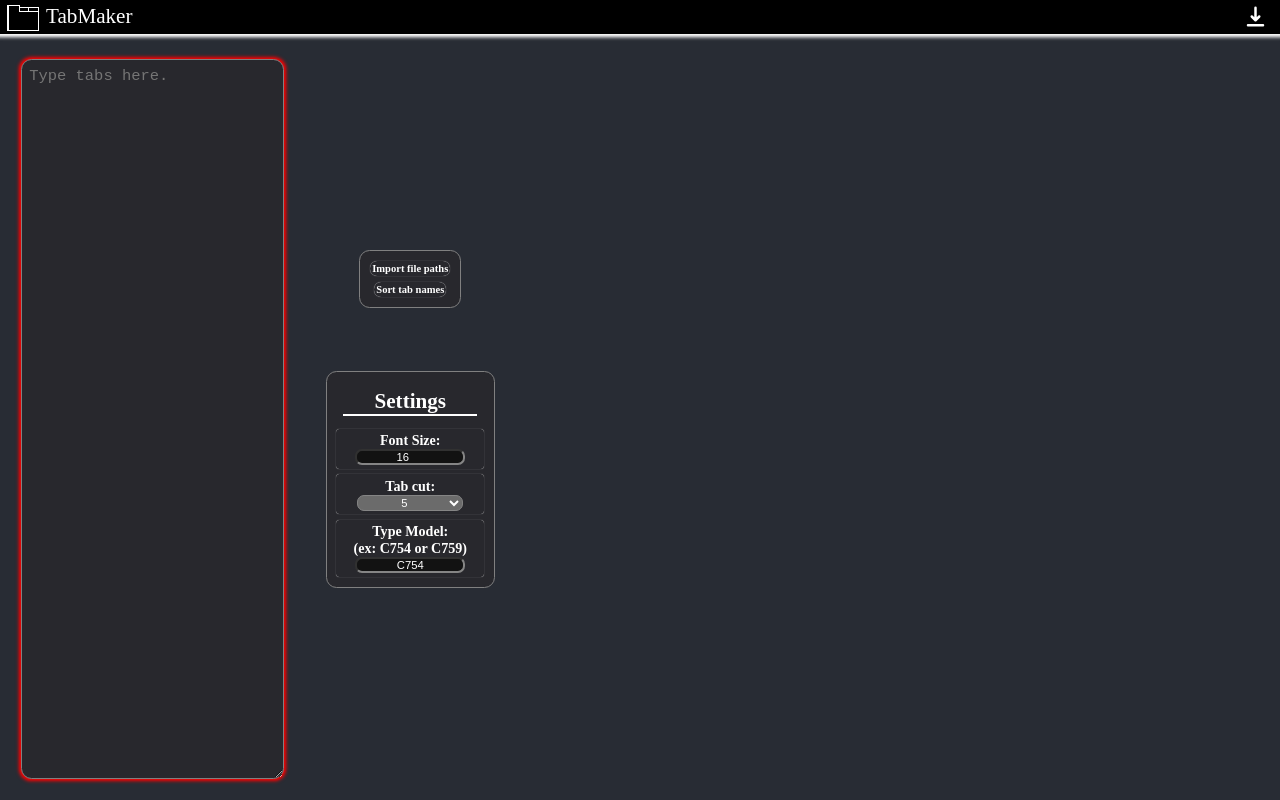
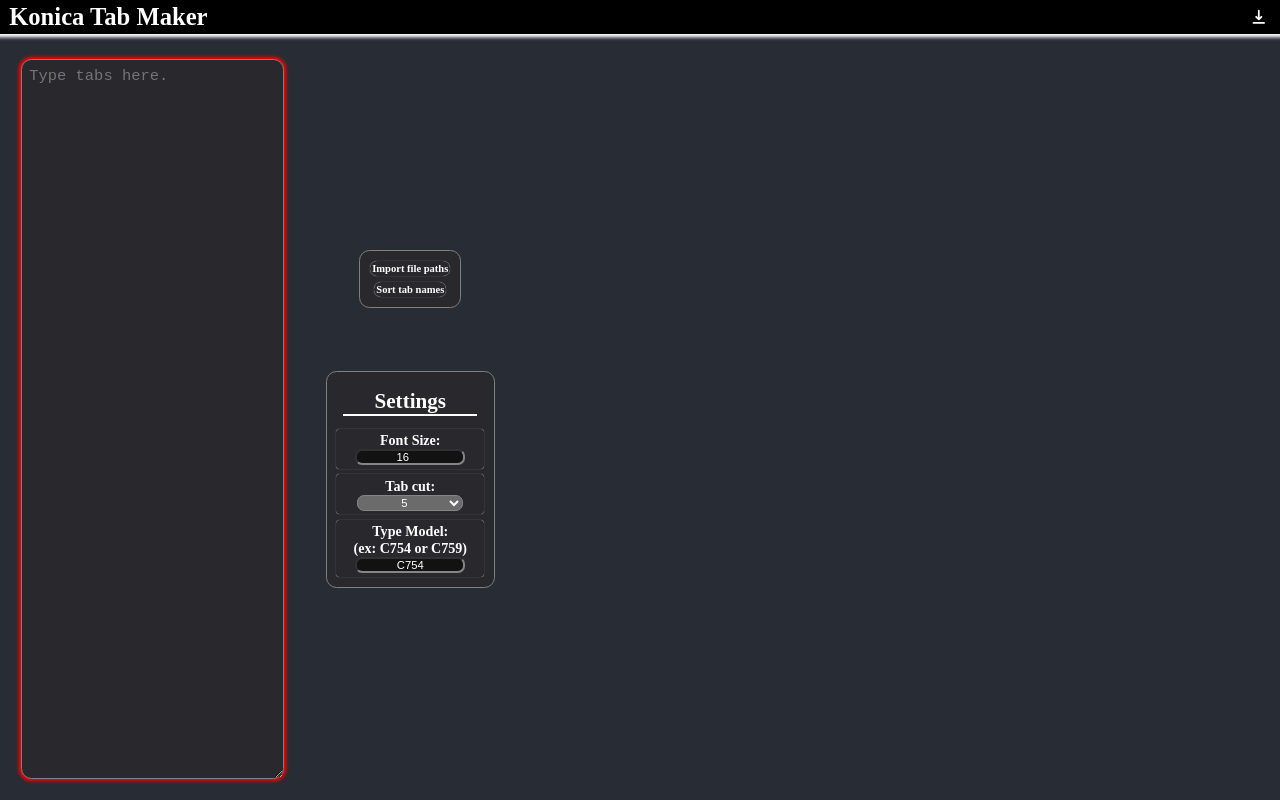
Before and after one commit to peoplestealusernames/konica-minolta-tab-website, a React (Create React App) app: page / in a window 1280 px wide. Built offline with nearby package versions, Linux system fonts and the light colour scheme; the HTML template or start-up script is replaced by a standard one.

Commit message:
Reformated top bar

```diff
--- a/src/components/TopBar.tsx
+++ b/src/components/TopBar.tsx
@@ -3,6 +3,7 @@ import { HiDownload } from "react-icons/hi"
 import { DownloadTabs } from "../MakeTabs"
 import { Options } from "../TabOptions"
 import { useState } from "react"
+import { IconBase } from "react-icons"
 
 export function TopBar(props: {
     children?: React.ReactNode
@@ -31,16 +32,12 @@ export function TopBar(props: {
             justifyItems: "center",
             justifyContent: "left",
             left: "1rem",
-            fontSize: "3rem",
+            fontSize: "3.5rem",
+            fontWeight: "bold",
             color: "white",
+            marginLeft: ".3rem",
         }} >
-            <img
-                src={process.env.PUBLIC_URL + "/logoWhite.png"}
-                style={{
-                    marginRight: "1rem"
-                }}
-            />
-            TabMaker
+            Konica Tab Maker
         </div>
         <div className='LeftSide' style={{
             display: "flex", position: "absolute", width: "100vw", height: "5rem",
@@ -65,7 +62,6 @@ export function TopBar(props: {
                     animation: bounce ? "bounce 500ms linear" : ""
                 }}
                     onAnimationEnd={() => setbounce(false)}
-                    size={25}
                 />
             </ContextButton>
         </div>
```
